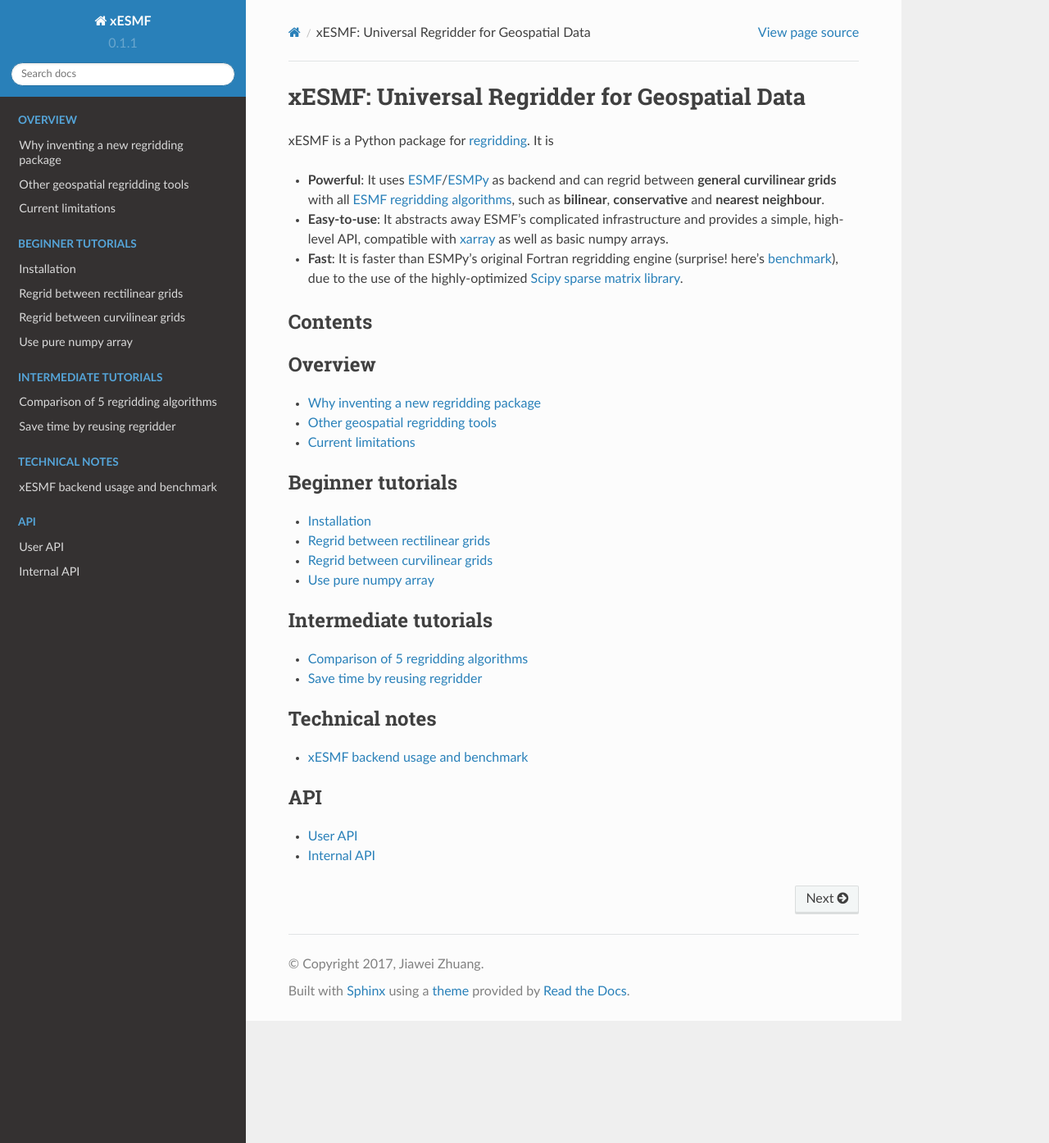
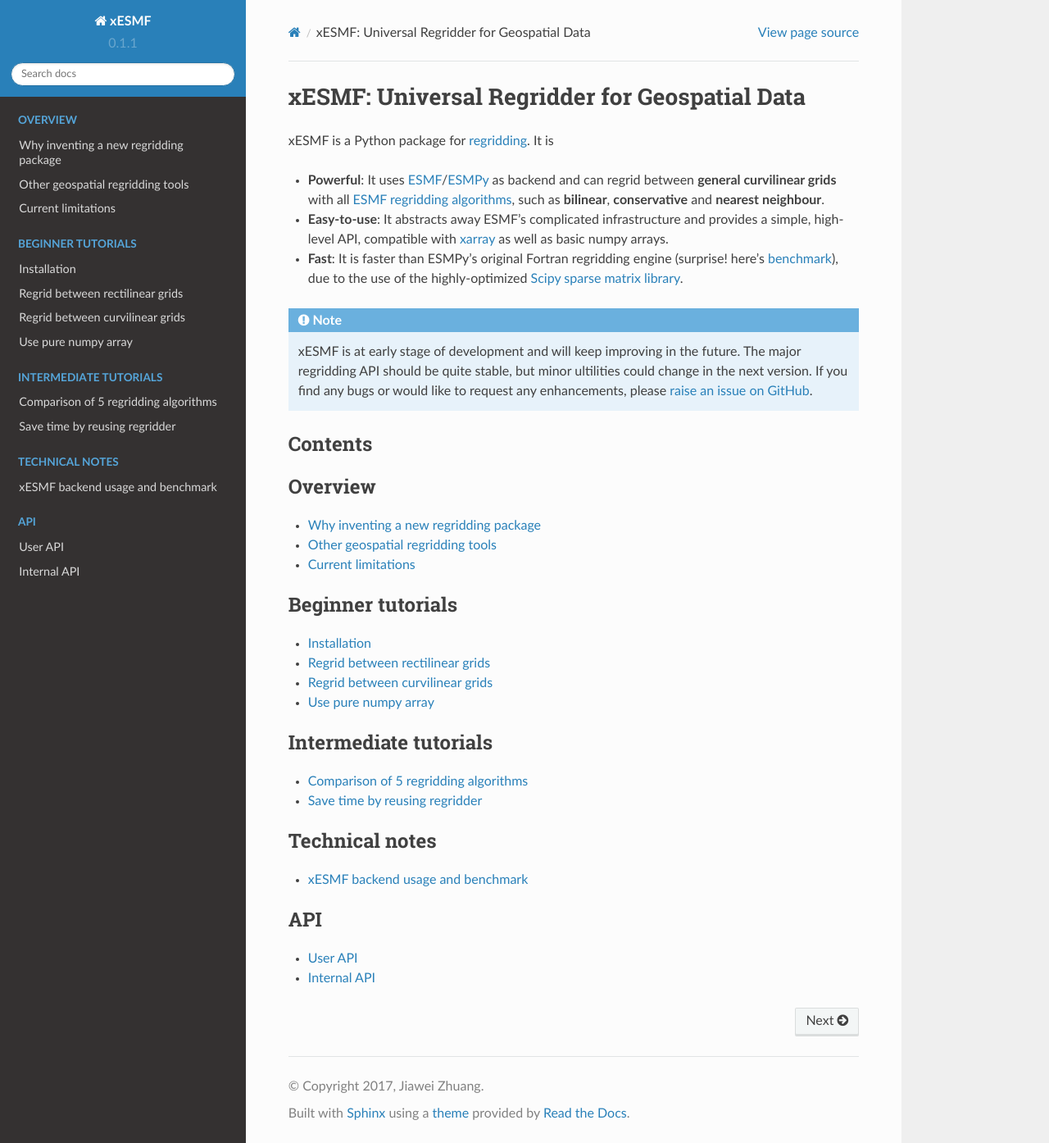
Before and after one commit to JiaweiZhuang/xESMF, a Sphinx documentation site: the page built from doc/index.rst, in a window 1280 px wide and 1394 px high. Shown: the whole window at 82% size. Built offline with Sphinx 7.4.7 and the Read the Docs theme 2.0.0, drawn with Linux system fonts in a browser that asks for light colours.

Commit message:
Add notes for future development.

```diff
--- a/doc/index.rst
+++ b/doc/index.rst
@@ -14,6 +14,14 @@
   (surprise! here's :doc:`benchmark <./Backend>`),
   due to the use of the highly-optimized
   `Scipy sparse matrix library <https://docs.scipy.org/doc/scipy/reference/sparse.html>`_.
+
+.. note::
+
+    xESMF is at early stage of development and will keep improving in the future.
+    The major regridding API should be quite stable,
+    but minor ultilities could change in the next version.
+    If you find any bugs or would like to request any enhancements,
+    please `raise an issue on GitHub <https://github.com/JiaweiZhuang/xESMF/issues>`_.
 
 Contents
 --------
```
